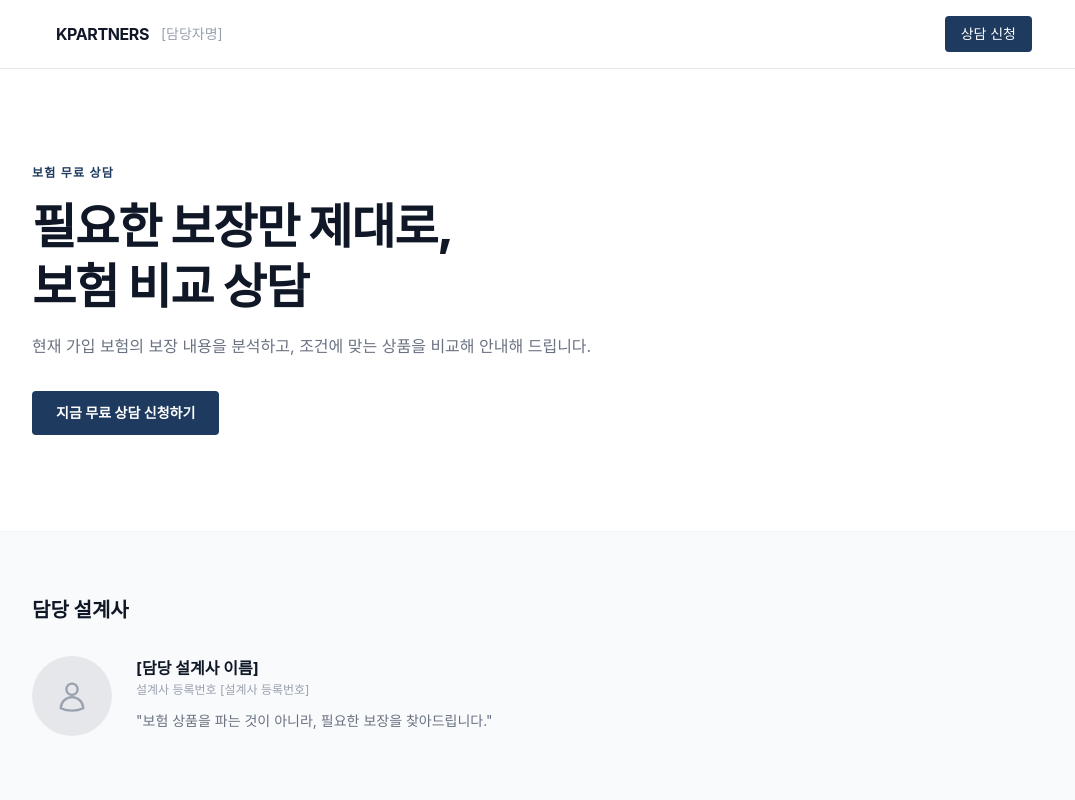
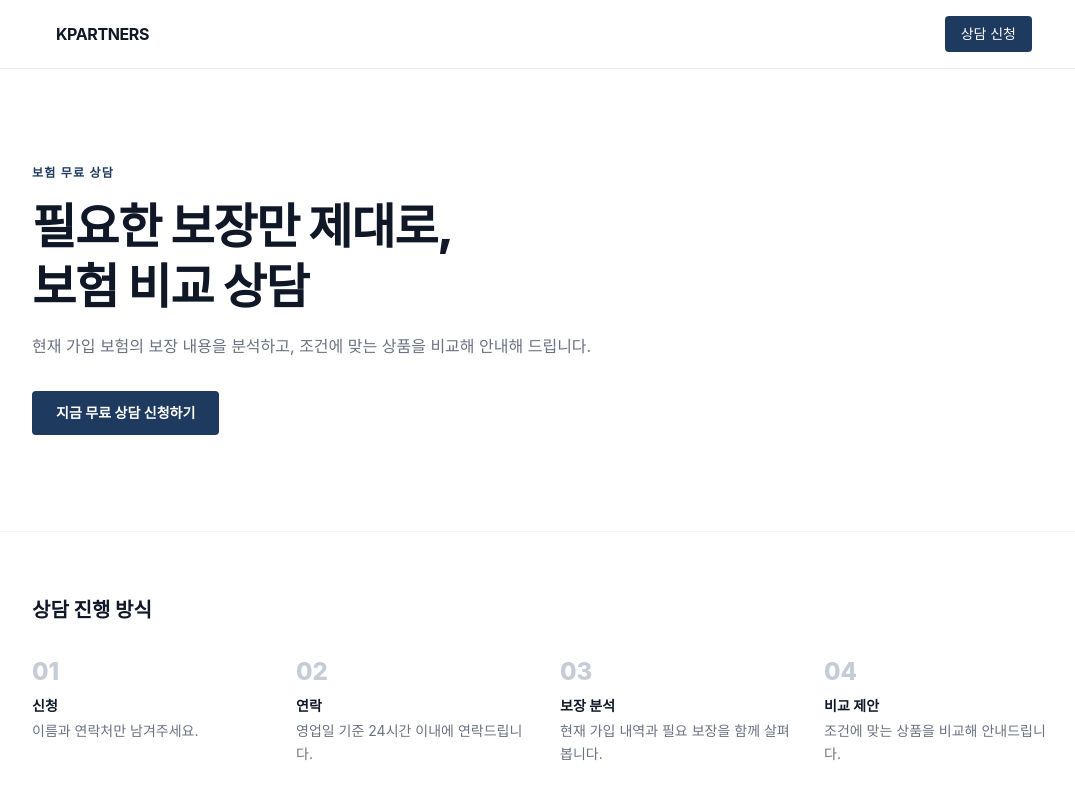
Before and after one commit to yoorphl-source/raphael-insurance, a Next.js app: page / in a window 1280 px wide. Shown: the top 800 px of the page, without its empty margins (96-1171 px from the left). Built offline with nearby package versions, Linux system fonts and the light colour scheme; a web font is replaced by a local one.

Commit message:
remove consultant intro and agent name from nav

```diff
--- a/app/page.tsx
+++ b/app/page.tsx
@@ -74,7 +74,6 @@ export default function Home() {
         <div className="mx-auto flex max-w-5xl items-center justify-between px-6 py-4">
           <div className="flex items-center gap-3">
             <span className="text-base font-bold tracking-tight text-gray-900">KPARTNERS</span>
-            <span className="hidden text-sm text-gray-400 sm:block">[담당자명]</span>
           </div>
           <a
             href="#consult-form"
@@ -104,35 +103,6 @@ export default function Home() {
             >
               지금 무료 상담 신청하기
             </a>
-          </div>
-        </div>
-      </section>
-
-      {/* ── Consultant ── */}
-      <section className="border-b border-gray-100 bg-gray-50 px-6 py-12 sm:py-16">
-        <div className="mx-auto max-w-5xl">
-          <h2 className="mb-8 text-xl font-bold text-gray-900">담당 설계사</h2>
-          <div className="flex items-start gap-6">
-            <div className="flex h-20 w-20 shrink-0 items-center justify-center rounded-full bg-gray-200">
-              <svg
-                className="h-9 w-9 text-gray-400"
-                fill="none"
-                viewBox="0 0 24 24"
-                stroke="currentColor"
-                strokeWidth={1.5}
-              >
-                <path strokeLinecap="round" strokeLinejoin="round" d="M15.75 7.5a3.75 3.75 0 11-7.5 0 3.75 3.75 0 017.5 0zM4.501 20.118a7.5 7.5 0 0114.998 0A17.933 17.933 0 0112 21.75c-2.676 0-5.216-.584-7.499-1.632z" />
-              </svg>
-            </div>
-            <div>
-              <p className="text-base font-bold text-gray-900">[담당 설계사 이름]</p>
-              <p className="mt-0.5 text-xs text-gray-400">
-                설계사 등록번호 [설계사 등록번호]
-              </p>
-              <p className="mt-3 max-w-md text-sm leading-relaxed text-gray-500">
-                "보험 상품을 파는 것이 아니라, 필요한 보장을 찾아드립니다."
-              </p>
-            </div>
           </div>
         </div>
       </section>
```
